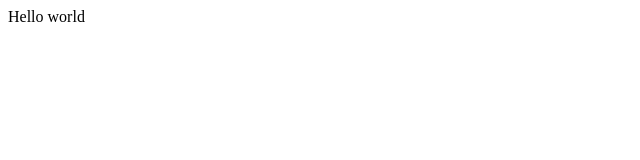
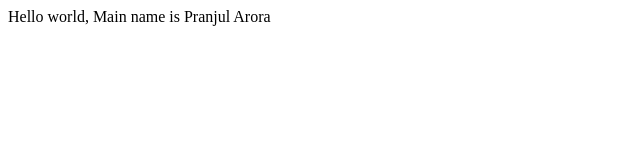
Before and after one commit to PRANJULLL/FIRST-PROJECT, a plain HTML site: page index.html in a window 1280 px wide. Shown: the whole page, without its empty margins (0-640 px from the left). Drawn offline with Linux system fonts and the light colour scheme.

Commit message:
changed some line

```diff
--- a/index.html
+++ b/index.html
@@ -1,3 +1,3 @@
 <p>
-    Hello world
+    Hello world, Main name is Pranjul Arora
 </p>
```
